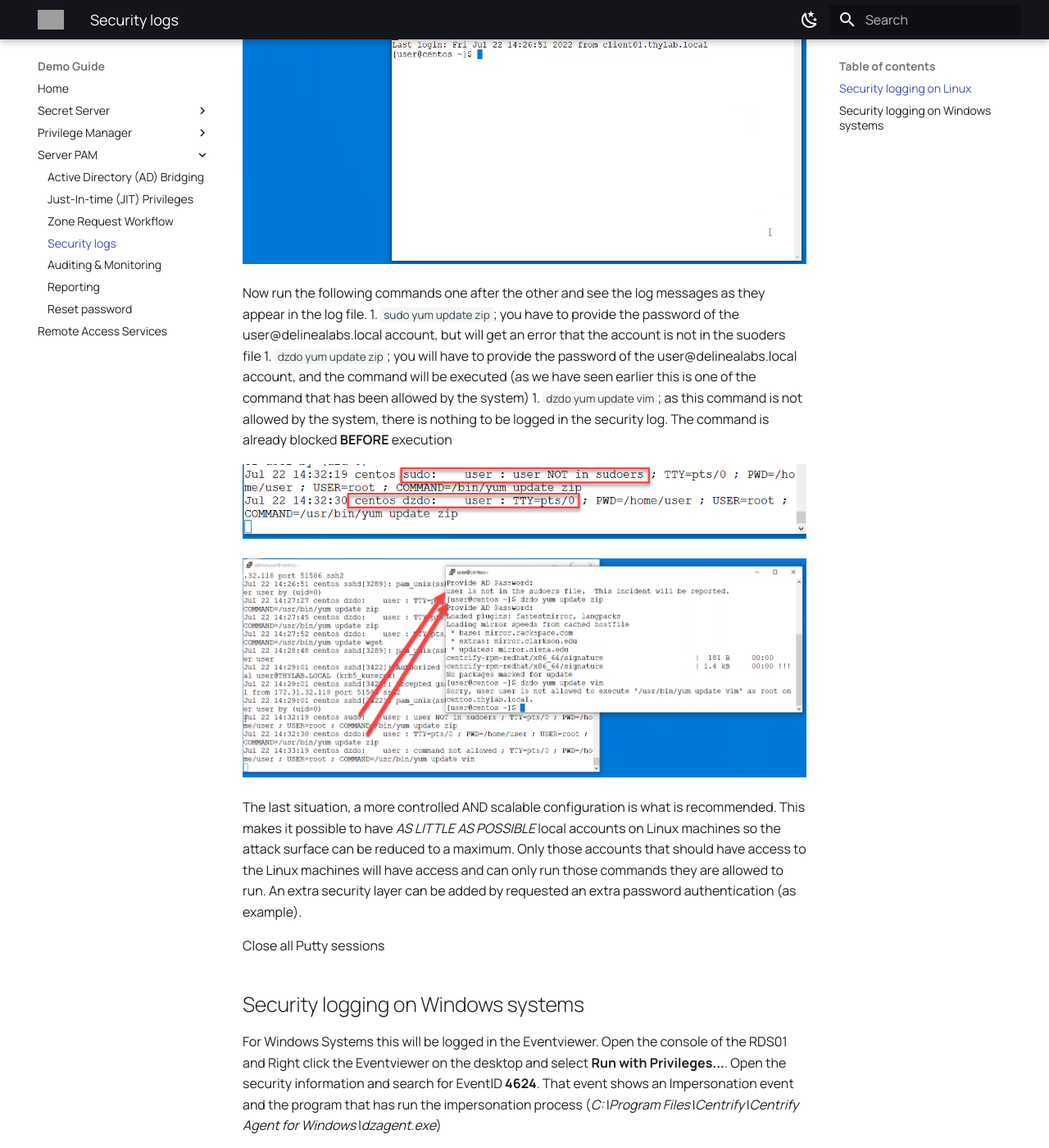
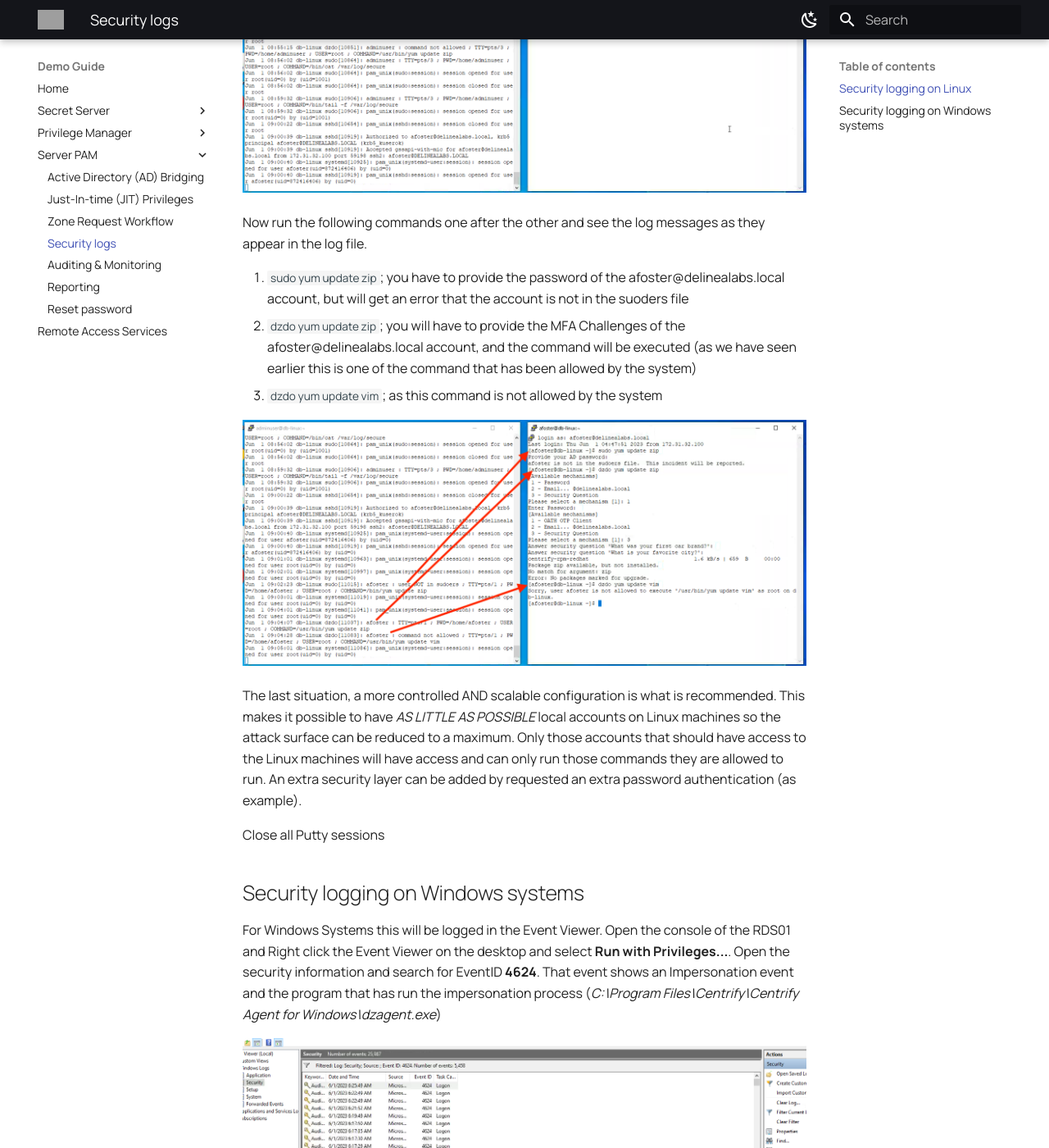
Before and after one commit to wessenstam/demoguide, an MkDocs documentation site: the page built from docs/srvpam/mod3/mod3.md, in a window 1280 px wide and 1400 px high, scrolled down 2395 px. Shown: the whole window at 82% size. Built offline with MkDocs 1.6.1 and Material for MkDocs 9.7.7, drawn with Linux system fonts in a browser that asks for light colours; some of the changed text lies outside the part shown; grey boxes are pictures that could not be loaded.

Commit message:
Mod 3 ServerPAM

```diff
--- a/docs/srvpam/mod3/mod3.md
+++ b/docs/srvpam/mod3/mod3.md
@@ -16,7 +16,7 @@
     If you run this command, please cancel the action by typing "N" at the question, or be faced to possibly wait a 5 - 10 minutes as the system WILL update ALL packages
 
 
-Now try the dzinfo command and see that the account is "unknown" to the Server PAM solution (no roles assigned and no privileged command rights). So running ``dzdo yum update zip`` will have no effect. It will show an error.
+Now try the ``dzinfo`` command and see that the account is "unknown" to the Server PAM solution (no roles assigned and no privileged command rights). So running ``dzdo yum update zip`` will have no effect. It will show an error.
 
 ![Security Log](images/lab002.png)
 
@@ -24,18 +24,17 @@
 
 ![Security Log](images/lab003.png)
 
-As mentioned in the other parts, this is not a wanted scenario. This is a possible big security gap! Run the command ``sudo tail -f /var/log/secure`` and open a new Putty session where you login as **user@delinealabs.local**. Position the two putty screen so that they don't overlap each other so you can see the secure log in realtime
+As mentioned in the other parts, this is not a wanted scenario. This is a possible big security gap! Run the command ``sudo tail -f /var/log/secure`` and open a new Putty session where you login as **afoster@delinealabs.local**. Position the two putty screen so that they don't overlap each other so you can see the secure log in realtime
 
 ![Security Log](images/lab004.png)
 
 Now run the following commands one after the other and see the log messages as they appear in the log file.
-1. ``sudo yum update zip``; you have to provide the password of the user@delinealabs.local account, but will get an error that the account is not in the suoders file
-1. ``dzdo yum update zip``; you will have to provide the password of the user@delinealabs.local account, and the command will be executed (as we have seen earlier this is one of the command that has been allowed by the system)
-1. ``dzdo yum update vim``; as this command is not allowed by the system, there is nothing to be logged in the security log. The command is already blocked **BEFORE** execution
+
+1. ``sudo yum update zip``; you have to provide the password of the afoster@delinealabs.local account, but will get an error that the account is not in the suoders file
+1. ``dzdo yum update zip``; you will have to provide the MFA Challenges of the afoster@delinealabs.local account, and the command will be executed (as we have seen earlier this is one of the command that has been allowed by the system)
+1. ``dzdo yum update vim``; as this command is not allowed by the system
 
 ![Security Log](images/lab005.png)
-
-![Security Log](images/lab006.png)
 
 The last situation, a more controlled AND scalable configuration is what is recommended. This makes it possible to have *AS LITTLE AS POSSIBLE* local accounts on Linux machines so the attack surface can be reduced to a maximum. Only those accounts that should have access to the Linux machines will have access and can only run those commands they are allowed to run. An extra security layer can be added by requested an extra password authentication (as example).
 
@@ -43,10 +42,13 @@
 
 ## Security logging on Windows systems
 
-For Windows Systems this will be logged in the Eventviewer. Open the console of the RDS01 and Right click the Eventviewer on the desktop and select **Run with Privileges...**. Open the security information and search for EventID **4624**. That event shows an Impersonation event and the program that has run the impersonation process (*C:\Program Files\Centrify\Centrify Agent for Windows\dzagent.exe*)
+For Windows Systems this will be logged in the Event Viewer. Open the console of the RDS01 and Right click the Event Viewer on the desktop and select **Run with Privileges...**. Open the security information and search for EventID **4624**. That event shows an Impersonation event and the program that has run the impersonation process (*C:\Program Files\Centrify\Centrify Agent for Windows\dzagent.exe*)
 
 ![Security Log](images/lab007.png)
 
-An Event with ID **4848** (RUNAS) is also shown, which is exactly what the system does when the **Run with Privilege...** is doing, as long as it has been allowed by the configuration.
+An Event with ID **4648** (RUNAS) is also shown, which is exactly what the system does when the **Run with Privilege...** is doing, as long as it has been allowed by the configuration.
 
 ![Security Log](images/lab008.png)
+
+!!!tip
+    To quickly find these event IDs, use filters in Event Viewer
```
Also changed, not shown: other parts of docs/srvpam/mod3/mod3.md (+2 -2 lines), docs/srvpam/mod3/images/lab001.png, docs/srvpam/mod3/images/lab002.png, docs/srvpam/mod3/images/lab003.png, docs/srvpam/mod3/images/lab004.png, docs/srvpam/mod3/images/lab005.png, docs/srvpam/mod3/images/lab006.png (deleted), docs/srvpam/mod3/images/lab007.png, docs/srvpam/mod3/images/lab008.png, 2 other files.
